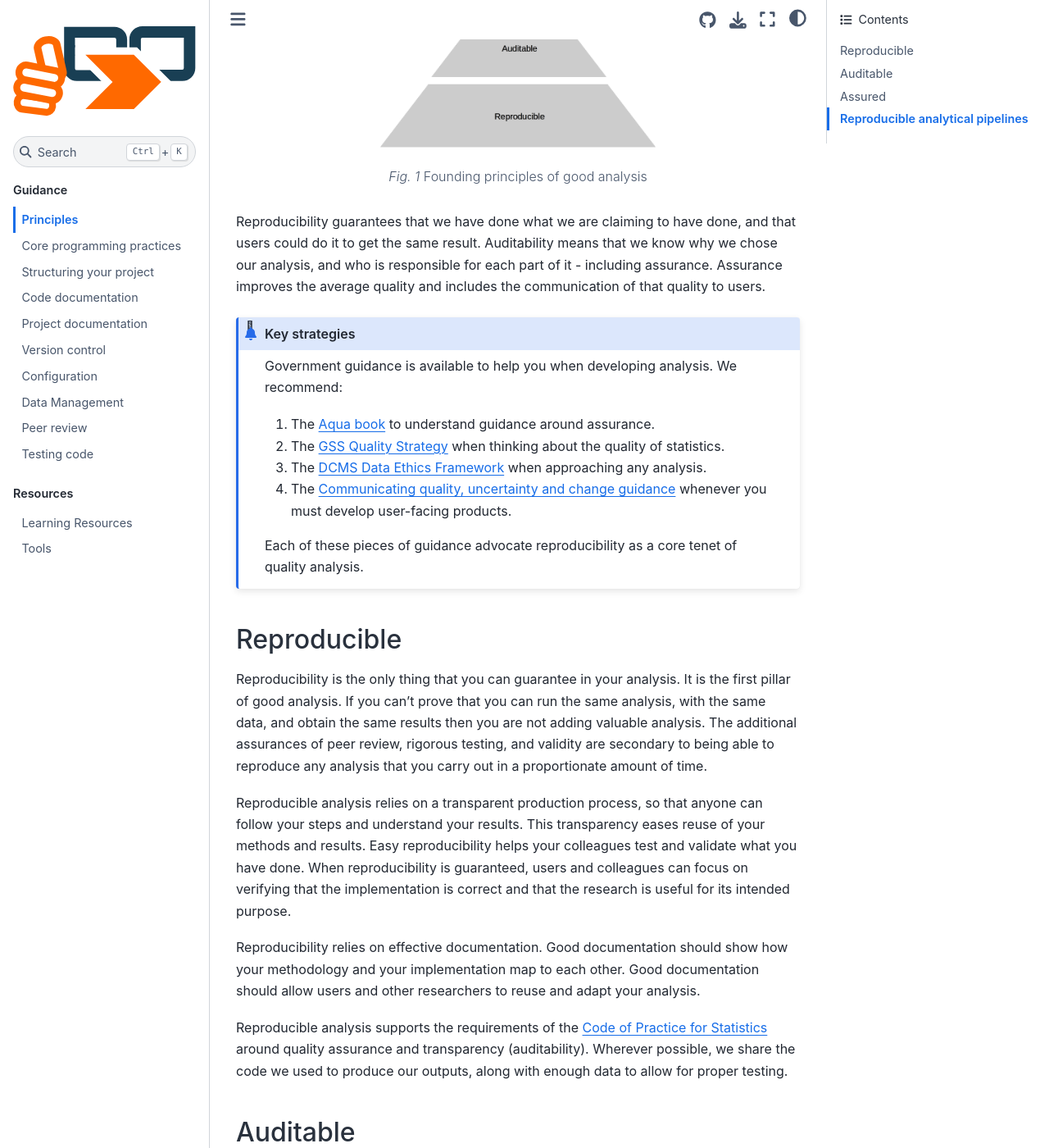
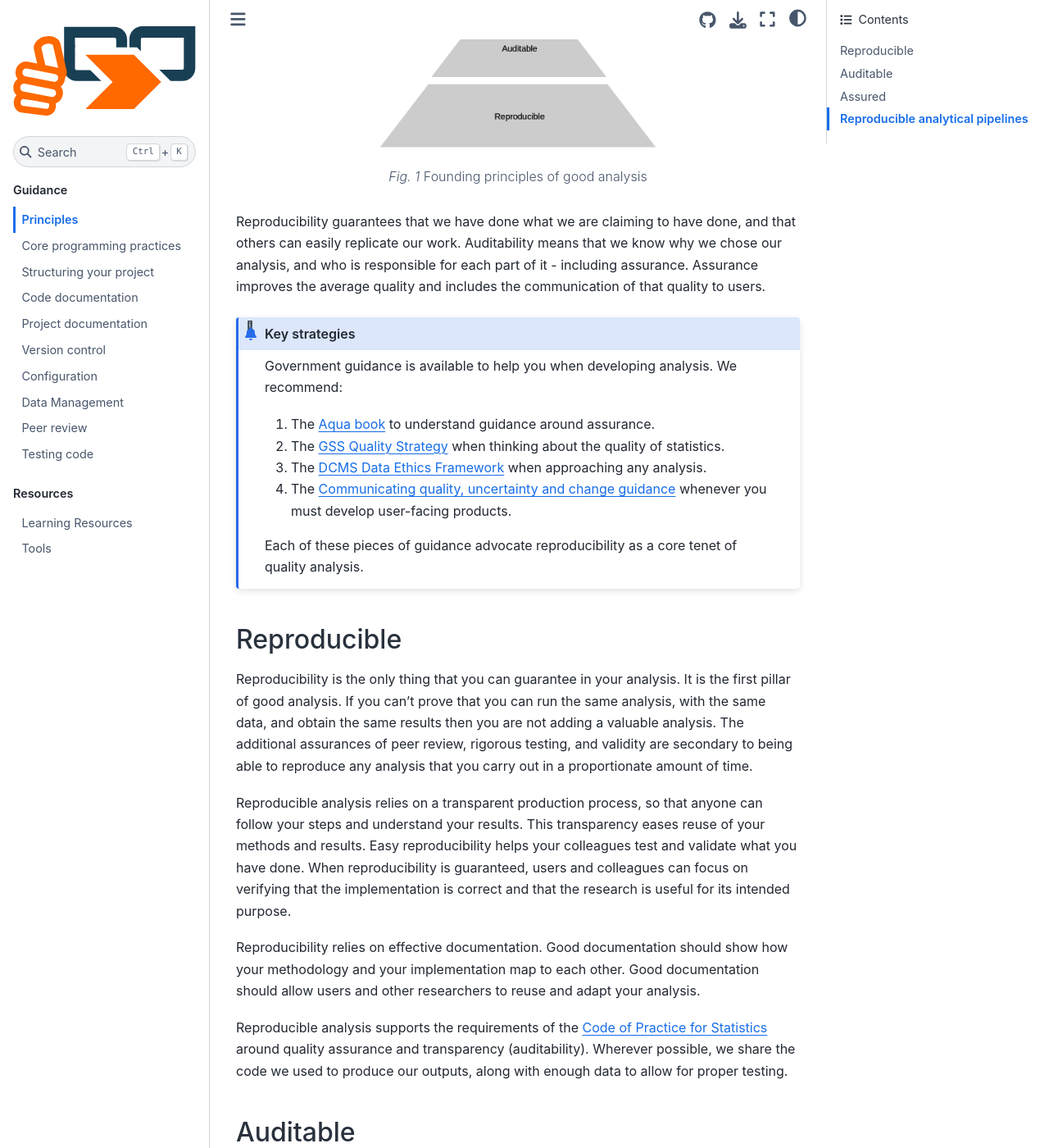
Before and after one commit to best-practice-and-impact/qa-of-code-guidance, a Jupyter Book: the page built from book/principles.md, in a window 1280 px wide and 1400 px high, scrolled down 369 px. Shown: the whole window at 82% size. Built offline with Jupyter Book 1.0.4 settings and Sphinx 7.4.7 and the Sphinx Book theme 1.1.4, drawn with Linux system fonts in a browser that asks for light colours; some of the changed text lies outside the part shown.

Commit message:
Fixing minor typos in principles section

````diff
--- a/book/principles.md
+++ b/book/principles.md
@@ -18,7 +18,7 @@ alt: Founding principles of good analysis.
 Founding principles of good analysis
 ```
 
-Reproducibility guarantees that we have done what we are claiming to have done, and that users could do it to get the same result.
+Reproducibility guarantees that we have done what we are claiming to have done, and that others can easily replicate our work.
 Auditability means that we know why we chose our analysis, and who is responsible for each part of it - including assurance.
 Assurance improves the average quality and includes the communication of that quality to users.
 
@@ -40,7 +40,7 @@ Each of these pieces of guidance advocate reproducibility as a core tenet of qua
 
 Reproducibility is the only thing that you can guarantee in your analysis.
 It is the first pillar of good analysis.
-If you can't prove that you can run the same analysis, with the same data, and obtain the same results then you are not adding valuable analysis.
+If you can't prove that you can run the same analysis, with the same data, and obtain the same results then you are not adding a valuable analysis.
 The additional assurances of peer review, rigorous testing, and validity are secondary to being able to reproduce any analysis that you carry out in a proportionate amount of time.
 
 Reproducible analysis relies on a transparent production process, so that anyone can follow your steps and understand your results.
@@ -58,13 +58,12 @@ Wherever possible, we share the code we used to produce our outputs, along with
 
 ## Auditable
 
-If decisions are made, based on your analysis, then you must make sure that the story of that analysis is available.
-Your analysis and the evidence that you provide must be available for scrutiny and audit.
+If decisions are made, based on your analysis, then you must make sure that your analysis and the evidence that you provide must be available for scrutiny and audit.
 Auditable analysis is about being able to, at any point, answer:
 
 * Who made each decision?
 * When was this decision made?
-* What evidence was this decision made on?
+* What evidence was this decision based on?
 
 Answering these questions gives decision makers and users greater trust in your work.
 They know the story of your analysis and why you made certain analytical choices.
````
Also changed, not shown: other parts of book/principles.md (+1 -1 lines).
